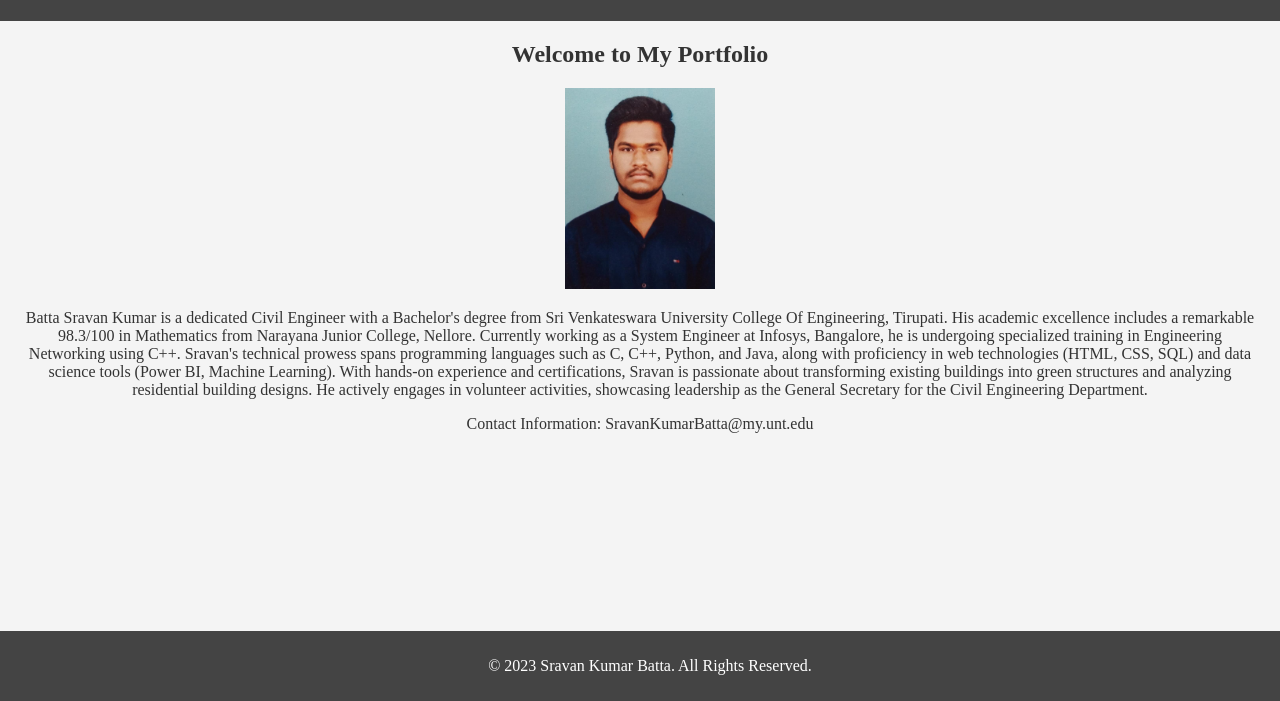
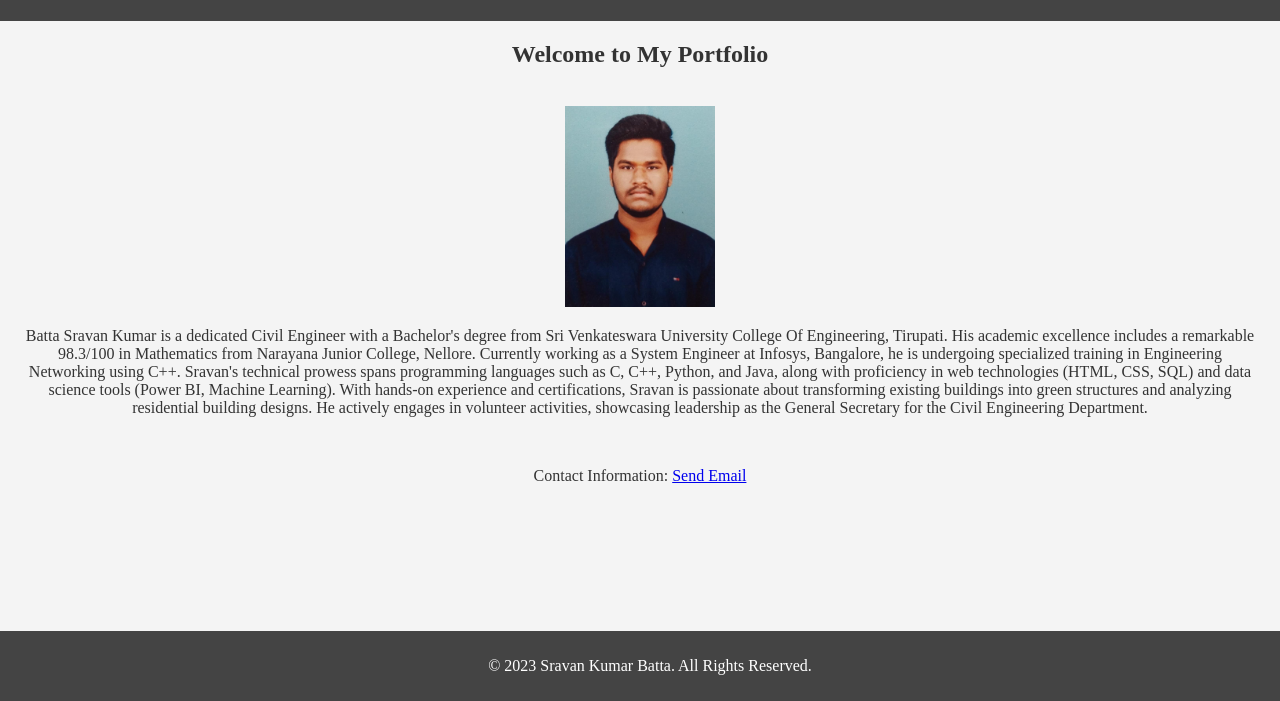
Before and after one commit to sravan-batta/ADTA-5410.510, a plain HTML site: page home.html in a window 1280 px wide. Shown: the part 99-800 px from the top of the page. Drawn offline with Linux system fonts and the light colour scheme.

Commit message:
Update home.html

```diff
--- a/home.html
+++ b/home.html
@@ -15,7 +15,9 @@
 
     <section>
         <h2>Welcome to My Portfolio</h2>
+        <br>
         <img src="Sravan_Photo.jpeg" alt="Professional Picture" width="150" height="200">
+        <br>
         <p>Batta Sravan Kumar is a dedicated Civil Engineer with a Bachelor's degree from Sri Venkateswara University College Of Engineering, Tirupati. His academic excellence includes a remarkable 98.3/100 in Mathematics from Narayana Junior College, Nellore. Currently working as a System Engineer at Infosys, Bangalore, he is undergoing specialized training in Engineering Networking using C++. Sravan's technical prowess spans programming languages such as C, C++, Python, and Java, along with proficiency in web technologies (HTML, CSS, SQL) and data science tools (Power BI, Machine Learning). With hands-on experience and certifications, Sravan is passionate about transforming existing buildings into green structures and analyzing residential building designs. He actively engages in volunteer activities, showcasing leadership as the General Secretary for the Civil Engineering Department.
 
 
@@ -23,7 +25,8 @@
 
 
 </p>
-        <p>Contact Information: SravanKumarBatta@my.unt.edu</p>
+        <br>
+        <p>Contact Information: <a href = "mailto: SravanKumarBatta@my.unt.edu">Send Email</a></p>
     </section>
 </body>
 
```
